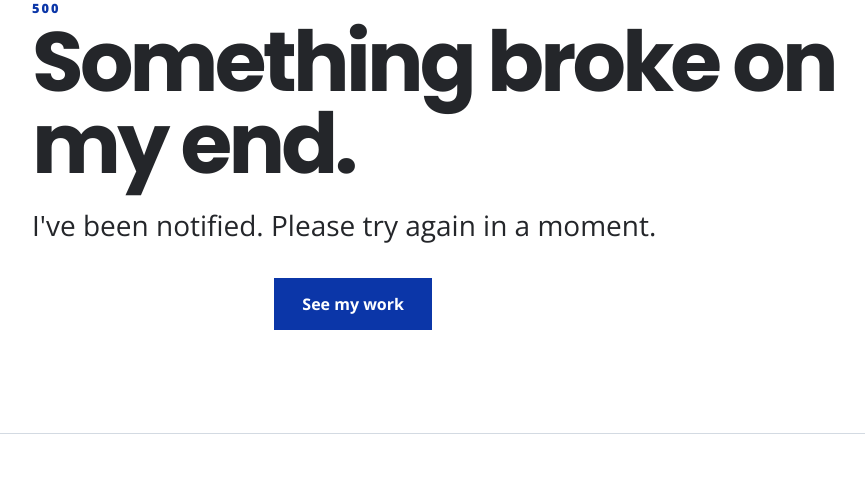
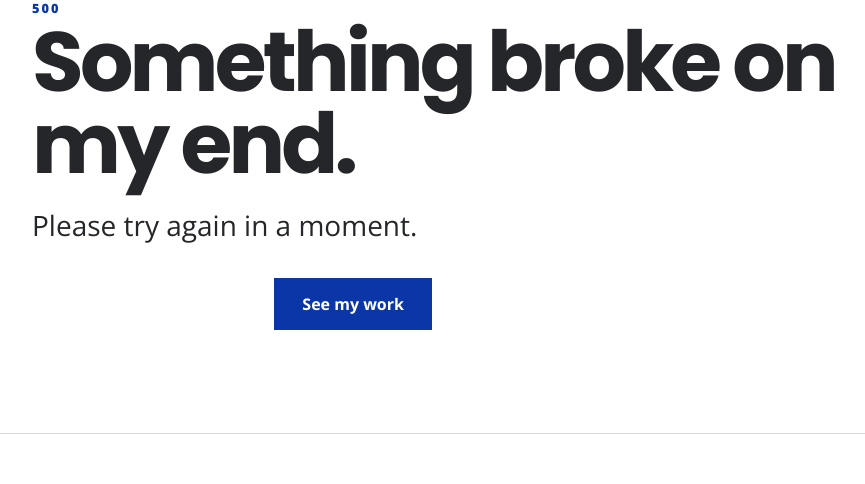
Before and after one commit to iamrbtm/jeremyguill-me, a Python web app: template src/portfolio/templates/errors/500.html in a window 1280 px wide. Shown: the part 149-633 px from the top of the page, without its empty margins (196-1061 px from the left). Run offline with Jinja, Linux system fonts and the light colour scheme; the template is opened without the code that fills it, so the values that code supplies are empty.

Commit message:
fix: 500 page no longer claims anyone was notified
Co-Authored-By: Claude Sonnet 5.5 <noreply@anthropic.com>

```diff
--- a/src/portfolio/templates/errors/500.html
+++ b/src/portfolio/templates/errors/500.html
@@ -4,7 +4,7 @@
 <section class="page-section">
   <p class="eyebrow">500</p>
   <h1>Something broke on my end.</h1>
-  <p class="lede">I've been notified. Please try again in a moment.</p>
+  <p class="lede">Please try again in a moment.</p>
   <p class="hero-actions">
     <a class="button button-primary" href="/work">See my work</a>
     <a class="button button-outline" href="/">Back to home</a>
```
Also changed, not shown: tests/integration/public/test_public_pages.py (+9 -0 lines).
